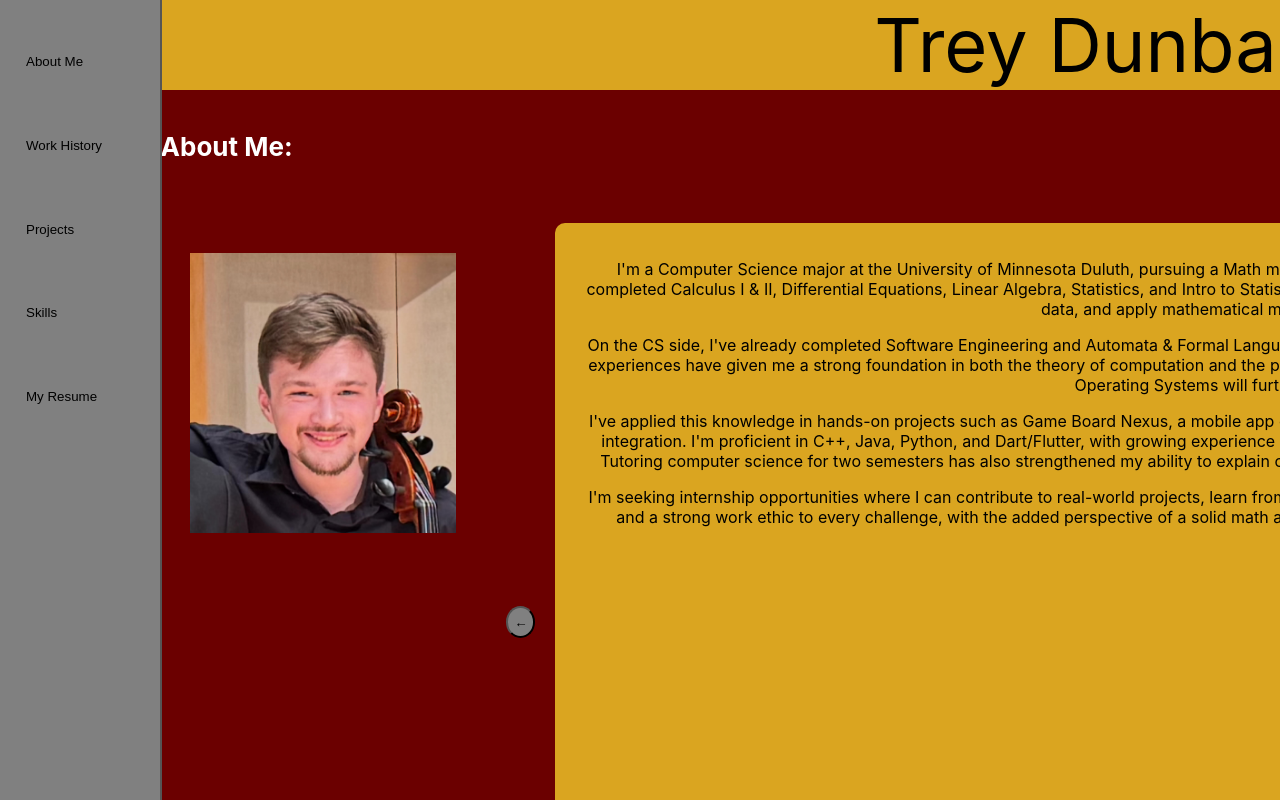
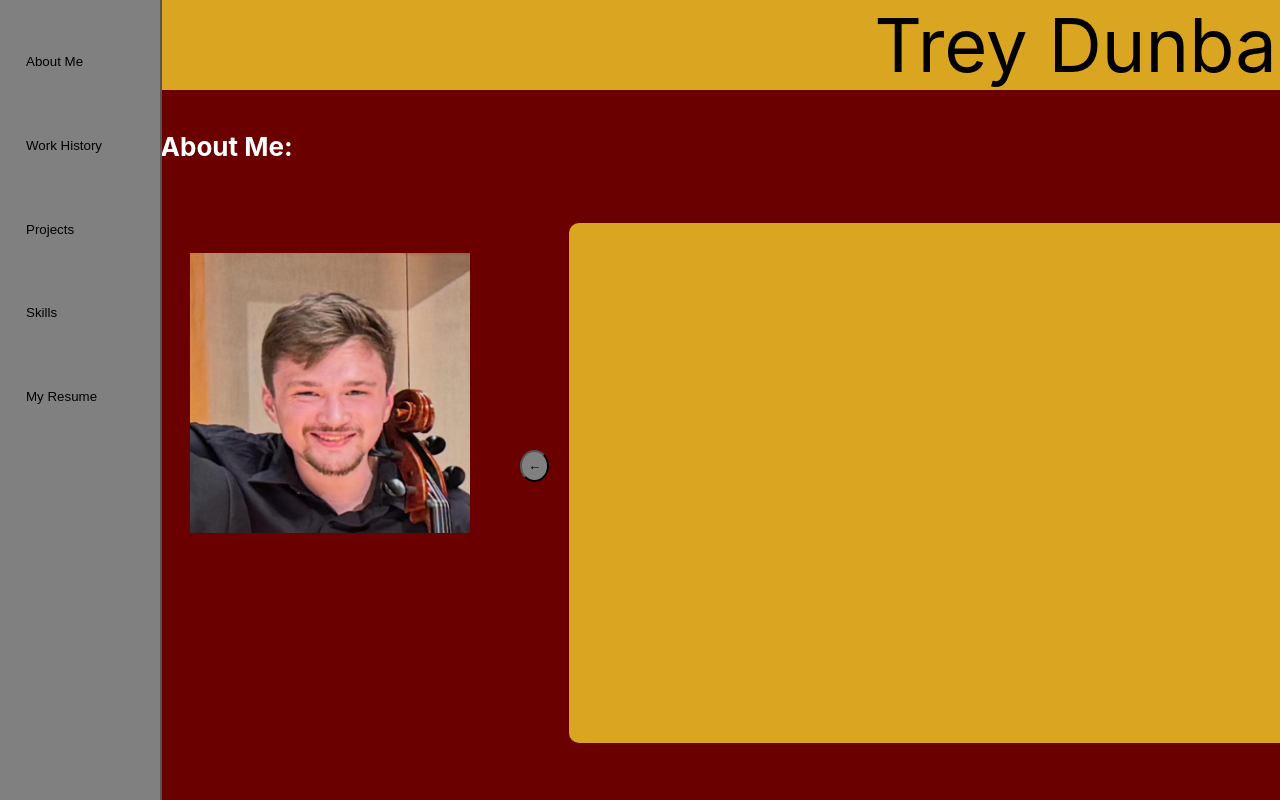
Before and after one commit to dunba149/resumeWebsite, a React (Create React App) app: page / in a window 1280 px wide. Shown: the top 800 px of the page. Built offline with nearby package versions, Linux system fonts and the light colour scheme.

Commit message:
added some formatting and started the functionality to move slides

```diff
--- a/src/App.css
+++ b/src/App.css
@@ -48,18 +48,37 @@
 
 }
 .currSection{
-  width: stretch;
+  width: 60vw;
+  display: flex;
   background-color: goldenrod;
   border-radius: 10px;
   padding: 20px;
   overflow: hidden;
+  flex-direction: row;
+  height: 60vh;
+  white-space: normal;
 }
 .sectionOfDescription{
-  width: stretch;
+  min-width: 60vw;
+  display: none;
   color: black;
+  height: stretch;
+  padding: 10px;
+  opacity: 0;
+  pointer-events: none;
+  transition: opacity 0.3s ease;
 
 
 }
+.sectionOfDescription.active {
+  opacity: 1;
+  pointer-events: auto;
+  display: block;
+}
+.sectionOfDescription p{
+  font-size: calc(10px + 2vmin);
+}
+
 .button{
   height: 4vh;
   width: auto;
--- a/src/App.js
+++ b/src/App.js
@@ -108,6 +108,29 @@ function Introduction() {
   )
 }
 
+let current = 0;
+const section = document.querySelectorAll("sectionOfDescription");
+
+
+function showSection (index) {
+
+
+  section.forEach((section, i) => {
+    section.classList.toggle("active", i === index);
+
+  })
+}
+
+function left() {
+
+  return current = (current - 1) % section.length;
+
+}
+
+function right() {
+  return current = (current + 1) % section.length;
+}
+
 function MyDescription() {
   return (
 
@@ -118,25 +141,33 @@ function MyDescription() {
         <img src={profileImage} alt="profile" className="profile" />
 
         <div className="TheDescription">
-          <button className='button' id='leftButton'>
+          <button className='button' id='leftButton' onClick={showSection(left())}>
             ←
           </button>
           <div className='currSection'>
-          <p className = 'sectionOfDescription'>
+            <div className='sectionOfDescription'>
+              <p>
                 I'm a Computer Science major at the University of Minnesota Duluth, pursuing a Math minor to deepen my analytical and quantitative skills. Alongside my CS coursework, I've completed Calculus I & II, Differential Equations, Linear Algebra, Statistics, and Intro to Statistical Computing, which sharpened my ability to reason through complex systems, analyze data, and apply mathematical models to real-world problems.
               </p>
-          <p className = 'sectionOfDescription'>
+            </div>
+            <div className='sectionOfDescription'>
+              <p>
                 On the CS side, I've already completed Software Engineering and Automata & Formal Languages, Software Analysis & Design, Computer Architecture, and Discrete Structures. These experiences have given me a strong foundation in both the theory of computation and the practical skills of building reliable software systems. Upcoming coursework in Security and Operating Systems will further expand my expertise.
               </p>
-          <p className = 'sectionOfDescription'>
+            </div>
+            <div className='sectionOfDescription'>
+              <p>
                 I've applied this knowledge in hands-on projects such as Game Board Nexus, a mobile app connecting board game enthusiasts, and a Tabletop Game Tracker web app with Firebase integration. I'm proficient in C++, Java, Python, and Dart/Flutter, with growing experience in HTML, CSS, and JavaScript, and I'm comfortable using Git/GitHub for version control. Tutoring computer science for two semesters has also strengthened my ability to explain complex concepts clearly, reinforcing both my technical depth and communication skills.
 
               </p>
-          <p className = 'sectionOfDescription'>
+            </div>
+            <div className='sectionOfDescription'>
+              <p>
                 I'm seeking internship opportunities where I can contribute to real-world projects, learn from experienced developers, and grow as a software engineer. I bring curiosity, adaptability, and a strong work ethic to every challenge, with the added perspective of a solid math and statistics background that enhances my problem-solving and data-driven thinking.
               </p>
             </div>
-        <button className='button' id='rightButton'>
+          </div>
+          <button className='button' id='rightButton' onClick={showSection(right())}>
             →
           </button>
         </div>
```
Lines whose indentation alone changed are shown as unchanged.
